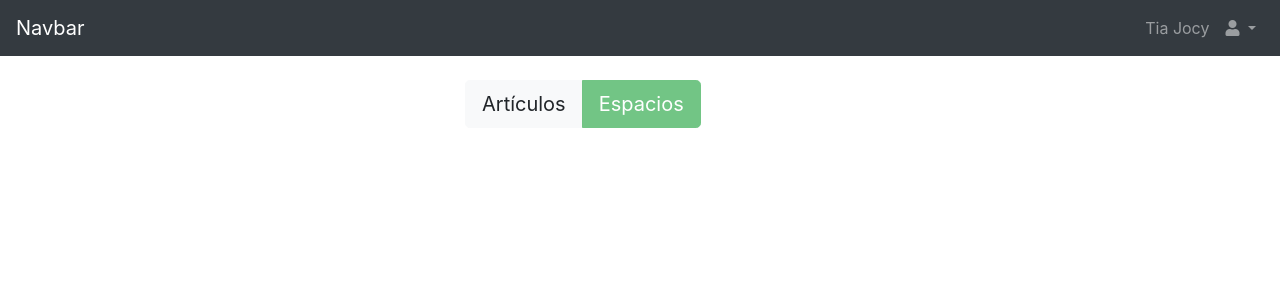
After one commit to DCC-CC4401/2018-1-sad-T3, a Django app: page /user/espacios/ in a window 1280 px wide. The commit adds this page. Shown: the top 300 px of the page. Run offline with Django 3.2, Linux system fonts and the light colour scheme; some libraries are stand-ins or nearby versions.

Commit message:
Selector de articulos/espacios y buscador(con GET)

```diff
--- /dev/null
+++ b/cc4401Inventory/usersApp/templates/espacios.html
@@ -0,0 +1,25 @@
+{% extends 'application_layout.html' %}
+
+{% block title %}
+Espacios
+{% endblock %}
+
+{% block body %}
+
+<div class="container">
+    <br>
+    <div class="row" style="margin-bottom: 20px;">
+        <div class="col-4"></div>
+        <div class="col-4">
+            <div class="btn-group" role="group" aria-label="Basic example">
+                <a href="{% url 'articulos' %}" class="btn btn-light btn-lg" role="button" aria-disabled="false">Artículos</a>
+                <a href="" class="btn btn-success btn-lg disabled" role="button" aria-disabled="true">Espacios</a>
+            </div>
+        </div>
+    </div>
+    <div class="col-4"></div>
+</div>
+
+
+
+{% endblock %}
--- a/cc4401Inventory/usersApp/urls.py
+++ b/cc4401Inventory/usersApp/urls.py
@@ -1,10 +1,11 @@
-from django.urls import path
+from django.urls import path, re_path
 
 from . import views
 
 urlpatterns = [
-    path('', views.index, name='index'),
+    #path('', views.index, name='index'),
     path('landingtest', views.landing_test, name='testlndng'),
-    path('landing', views.landing, name='landing'),
-    path('buscar/', views.buscar, name='buscar'),
+    path('user/articulos/buscar/', views.buscar, name='buscar'),
+    path('user/articulos/', views.landing_articulos, name='articulos'),
+    path('user/espacios/', views.landing_espacios, name='espacios'),
 ]
--- a/cc4401Inventory/usersApp/views.py
+++ b/cc4401Inventory/usersApp/views.py
@@ -1,4 +1,7 @@
 from django.shortcuts import render
+
+#hay que importar los modelos
+
 
 # Create your views here.
 
@@ -6,18 +9,34 @@ def index(request):
     context = {}
     return render(request, 'user_profile.html', context)
 
-def landing(request):
+def landing_articulos(request):
     context = {}
-    return render(request, 'landing.html', context)
+    return render(request, 'articulos.html', context)
+
+def landing_espacios(request):
+    context = {}
+    return render(request, 'espacios.html', context)
 
 def landing_test(request):
     context = {}
     return render(request, 'usersApp/landing_user.html', context)
 
+def landing_search(request, productos):
+    if not productos:
+        return landing_articulos(request)
+    else:
+        context = {'productos' : productos}
+        return render(request, 'urlbleh', context)
+
 
 def buscar(request):
 
-    if request.method == "POST":
-        return landing_test(request)
-    context = {}
-    return landing(request)
+    if request.method == "GET":
+
+        productos = None
+        # TODO: REALIZAR BUSQUEDA DE LOS PRODUCTOS
+
+        #Una vez obtenidos los productos, mandar el queryset por el context
+        # productos = "resultado de la cosita"
+
+        return landing_search(request, productos)
```
Also changed, not shown: cc4401Inventory/usersApp/templates/articulos.html (renamed from cc4401Inventory/usersApp/templates/landing.html, +22 -4 lines).
